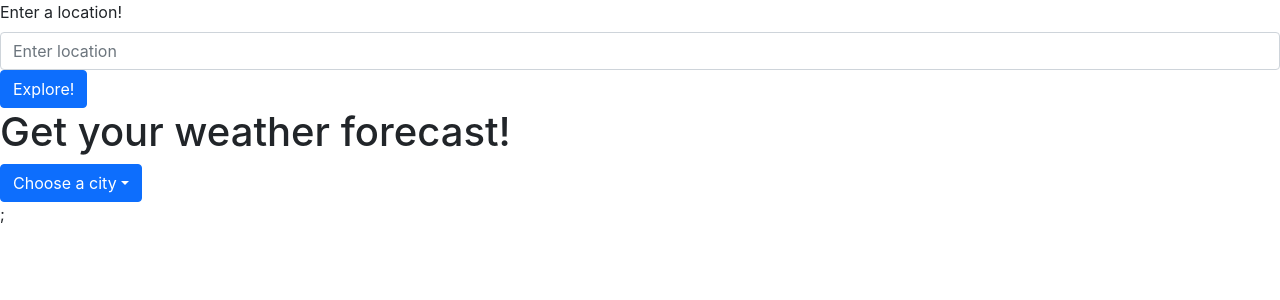
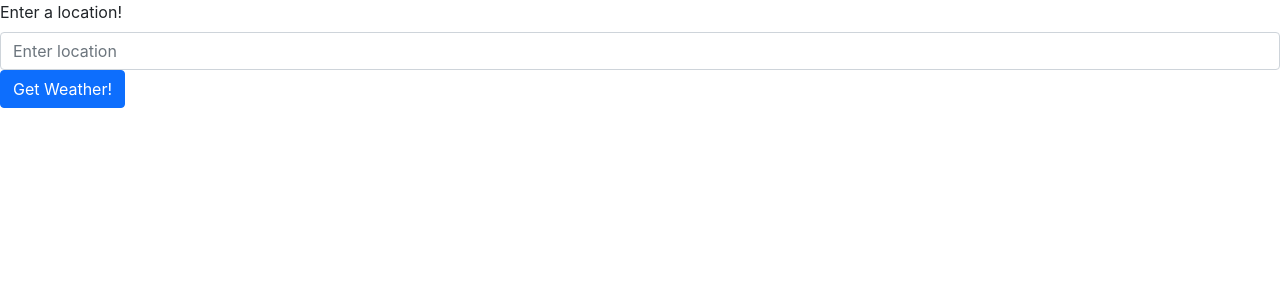
Before and after one commit to Jacks-01/City-Explorer, a React (Create React App) app: page / in a window 1280 px wide. Shown: the top 300 px of the page. Built offline with nearby package versions, Linux system fonts and the light colour scheme.

Commit message:
server is now recieving get requests from search

```diff
--- a/src/components/Main.js
+++ b/src/components/Main.js
@@ -6,7 +6,7 @@ class Main extends Component {
 	render() {
 		return (
 			<div>
-				<CitySearch />
+				{/* <CitySearch /> */}
 				<Weather />
 			</div>
 		);
--- a/src/components/Weather.js
+++ b/src/components/Weather.js
@@ -5,42 +5,73 @@
  */
 import React, { Component } from 'react';
 import axios from 'axios';
-import CitySelector from './CitySelector';
+// import CitySelector from './CitySelector';
+import WeatherForm from './WeatherForm';
 
 class Weather extends Component {
 	constructor(props) {
 		super(props);
 		this.state = {
+			searchQuery: '',
+			location: {
+				place_id: null,
+				display_name: 'none',
+				lat: '',
+				lon: '',
+				},
+
 			city: null,
 			weatherData: [],
-		};
 	}
+};
 
-	callBackendAPI = async (e) => {
-		const weatherQuery = 'http://localhost:5000/weather?city=' + e;
-		console.log('this is the weather query', weatherQuery);
-		const response = await axios.get(weatherQuery);
+	callBackendAPI = async () => {
+		await axios({
+			method: 'get',
+			url: 'http://localhost:5000/weather',
+			params: {
+				city: this.state.searchQuery,
+				lat: this.state.location.lat,
+				lon: this.state.location.lon
+			}
+		});
 
-		return response;
+
+
+
+	// 	// const sendQuery = `https://localhost:5000/weather?city=${e}&lat=${this.state.lat}&lon=${this.state.lon}`;
+	// 	// console.log(`Query Parameters:  City: ${e}, lat: ${this.state.lat}, lon: ${this.state.lon}`);
+	// 	// const response = await axios.get(sendQuery);
+
+	// 	// const weatherQuery = 'http://localhost:5000/weather?city=' + e;
+	// 	// console.log('this is the weather query', weatherQuery);
+	// 	// const response = await axios.get(weatherQuery);
+
+	// 	// return response;
 	};
 
-	handleSearch = async (e) => {
-		console.log(`handlesearch() city: ${e}`);
-		this.setState({ city: e });
-		this.callBackendAPI(e)
-			.then((response) => {
-				this.setState({ weatherData: response.data });
-			})
-			.catch((err) => {
-				console.log(err);
-			});
+	getLocation = async (cityName) => {
+		try {
+			console.log('this is the city', cityName);
+			this.setState({ searchQuery: cityName });
+			const API = `https://us1.locationiq.com/v1/search.php?key=${process.env.REACT_APP_AUTHTOKEN}&q=${cityName}&format=json`;
+			const res = await axios.get(API);
+			// console.log('this is the locationIQ data',res.data);
+			this.setState({ location: res.data[0] }, this.callBackendAPI);
+			this.callBackendAPI();
+			// console.log('this is the state of location:', this.state);
+		} catch (error) {
+			console.error(error);
+			this.setState({ show: true });
+		}
 	};
+
 	render() {
-		console.log(this.state.weatherData);
+		// console.log(this.state.weatherData);
 		return (
 			<>
-				<CitySelector handleSearch={this.handleSearch} />
-
+				<WeatherForm getLocation={this.getLocation}/>
+				{/* <CitySelector handleSearch={this.handleSearch} /> */}
 				{this.state.city && (
 					<>
 						<h2>Your 3-day forecast for {this.state.city} is: </h2>
--- /dev/null
+++ b/src/components/WeatherForm.js
@@ -0,0 +1,27 @@
+import React, { Component } from 'react';
+import {Form, Button} from 'react-bootstrap';
+
+class WeatherForm extends Component {
+    handleClick = () => {
+		let value = document.getElementById('myForm').value
+		this.props.getLocation(value);
+	};
+
+	render() {
+		return (
+			<div>
+				<Form>
+					<Form.Group>
+						<Form.Label>Enter a location!</Form.Label>
+						<Form.Control id="myForm" placeholder="Enter location" />
+					</Form.Group>
+				</Form>
+				<Button onClick={this.handleClick} variant="primary" type="submit">
+					Get Weather!
+				</Button>
+			</div>
+		);
+	}
+}
+
+export default WeatherForm;
```
